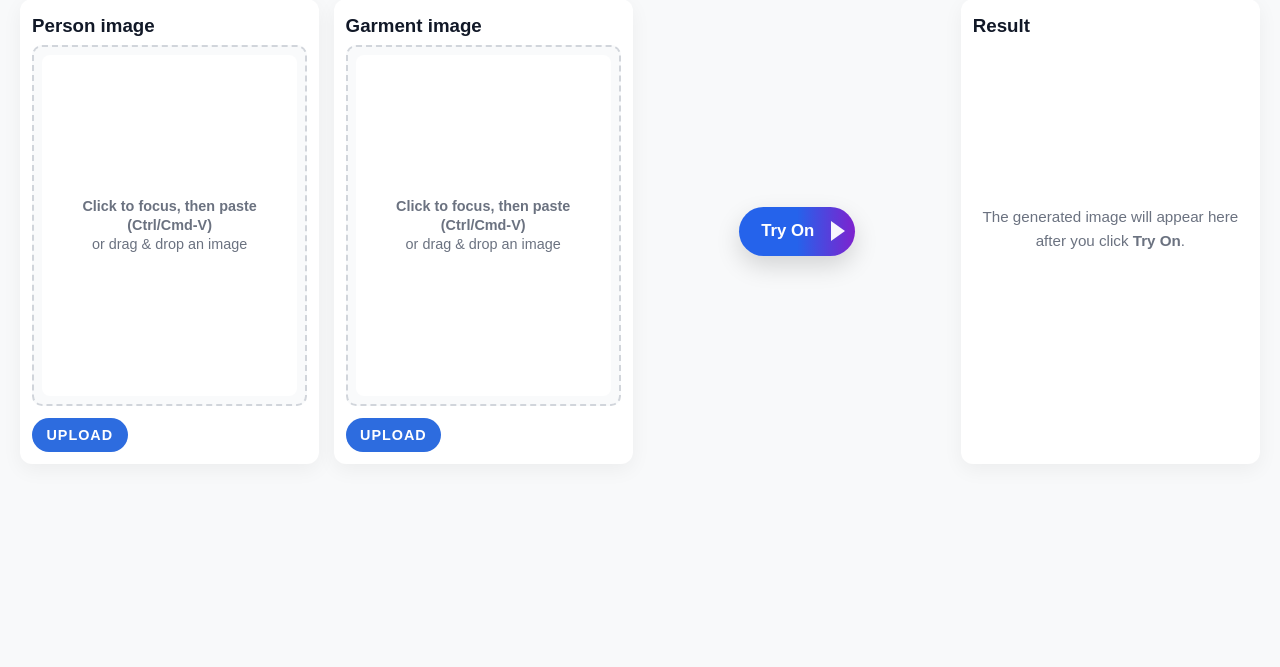
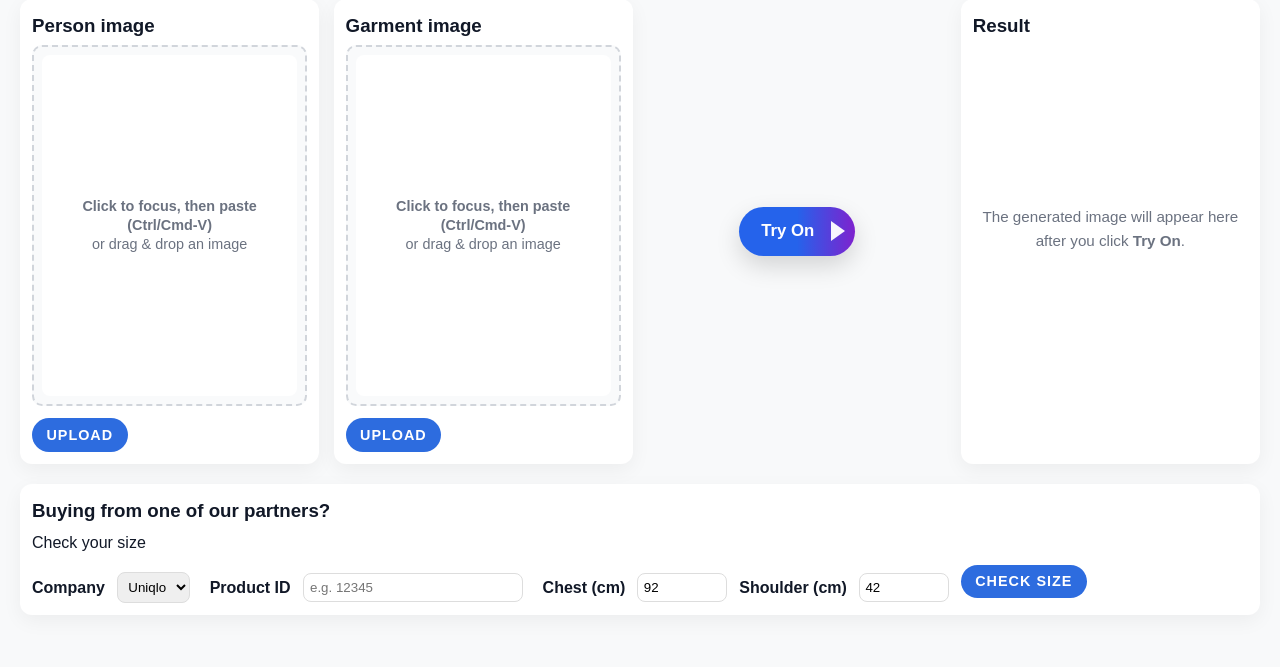
Before and after one commit to Ianhl/emergrade, a Django app: page /demo/ in a window 1280 px wide. Shown: the part 181-848 px from the top of the page. Before the commit the page ends 633 px from the top, so only its background shows below. Run offline with Django 5.2, Linux system fonts and the light colour scheme.

Commit message:
Added Size Recommender

```diff
--- a/emergrade/settings.py
+++ b/emergrade/settings.py
@@ -90,11 +90,6 @@ TEMPLATES = [
 
 WSGI_APPLICATION = 'emergrade.wsgi.application'
 
-# Media
-
-MEDIA_URL = "/media/"
-MEDIA_ROOT = BASE_DIR / "media"
-
 # Database
 # https://docs.djangoproject.com/en/5.2/ref/settings/#databases
 
--- a/templates/vton_demo.html
+++ b/templates/vton_demo.html
@@ -145,7 +145,7 @@
         </div>
 
         <div class="center-row">
-          <button id="tryonBtn" type="submit" class="arrow-btn" aria-label="Try On">
+          <button id="tryonBtn" type="submit" class="arrow-btn" name="action" value="tryon" aria-label="Try On">
             Try On
           </button>
         </div>
@@ -165,8 +165,43 @@
         </div>
       </div>
 
+      <div class="card" style="grid-column: 1 / -1;margin-top: 20px;">
+
+
+
+  <h3>Buying from one of our partners?</h3>
+  <p>Check your size</p>
+
+  <div style="display:flex;gap:.75rem;flex-wrap:wrap;align-items:center">
+    <label><strong>Company</strong></label>
+    <select name="company" form="tryonForm" onchange="/* keep same form */" style="padding:.4rem;border:1px solid #ddd;border-radius:8px">
+      {% for c in companies %}
+        <option value="{{ c|lower }}" {% if company == c|lower %}selected{% endif %}>{{ c }}</option>
+      {% endfor %}
+    </select>
+
+    <label style="margin-left:.5rem"><strong>Product ID</strong></label>
+    <input type="text" name="product_id" form="tryonForm" value="{{ product_id|default:'' }}"
+           placeholder="e.g. {{ demo_product_hint }}"
+           style="padding:.4rem;border:1px solid #ddd;border-radius:8px;min-width:220px">
+
+    <!-- demo body measurements -->
+    <label style="margin-left:.5rem"><strong>Chest (cm)</strong></label>
+    <input type="number" step="0.1" name="chest" form="tryonForm" value="{{ chest|default:'92' }}" style="padding:.35rem;border:1px solid #ddd;border-radius:8px;width:90px">
+    <label><strong>Shoulder (cm)</strong></label>
+    <input type="number" step="0.1" name="shoulder" form="tryonForm" value="{{ shoulder|default:'42' }}" style="padding:.35rem;border:1px solid #ddd;border-radius:8px;width:90px">
+
+    <button class="btn" type="submit" form="tryonForm" name="action" value="check_size">Check size</button>
+  </div>
+
     </form>
   </div>
+
+  {% if size_blurb %}
+    <p style="margin-top:.6rem;font-weight:600">{{ size_blurb }}</p>
+  {% endif %}
+</div>
+
 
   <script>
     // ---------- file/paste helpers ----------
--- a/vton/hf_tryon.py
+++ b/vton/hf_tryon.py
@@ -5,7 +5,8 @@ from django.conf import settings
 from gradio_client import Client, handle_file  # use handle_file
 from PIL import Image, ImageOps
 
-SPACE = "JeremelleV/IDM-VTON"
+SPACE = "JeremelleV/idmvton"
+#SPACE = "https://huggingface.co/spaces/JeremelleV/idmvton"
 client = Client(SPACE)
 
 def _exif_upright_copy(src_path: str) -> str:
@@ -37,16 +38,21 @@ def run_tryon(human_path, garment_path, desc="", steps=30, seed=42, crop=False):
     }
 
     # 2) Call the Space (no float seed/steps)
-    out_path, mask_path = client.predict(
-        dict=editor_input,
-        garm_img=handle_file(garment_fixed),
-        garment_des=desc or "",
-        is_checked=True,
-        is_checked_crop=bool(crop),
-        denoise_steps=int(steps),
-        seed=int(seed),
-        api_name="/tryon",
-    )
+    try:
+        out_path, mask_path = client.predict(
+            dict=editor_input,
+            garm_img=handle_file(garment_fixed),
+            garment_des=desc or "",
+            is_checked=True,
+            is_checked_crop=bool(crop),
+            denoise_steps=int(steps),
+            seed=int(seed),
+            api_name="/tryon",
+        )
+    except Exception as e:
+        # surface to template/logs so you know it didn’t reach the Space
+        raise RuntimeError(f"HF call failed: {type(e).__name__}: {e}")
+
 
     # 3) Copy outputs verbatim (DO NOT rotate/resize) → ensures no distortion
     media_root = Path(settings.MEDIA_ROOT) / "tryon"
--- /dev/null
+++ b/vton/testingscript.py
@@ -0,0 +1,3 @@
+from gradio_client import Client
+c = Client("JeremelleV/idmvton", verbose=True)
+print(c.view_api())  # should print the /tryon endpoint
--- a/vton/views.py
+++ b/vton/views.py
@@ -1,34 +1,96 @@
-import os, tempfile, traceback
+# vton/views.py
+import json, pathlib, os, tempfile, traceback
 from django.shortcuts import render
 from .hf_tryon import run_tryon
+from .services.size_recommender import ProductChart, SizeRow, recommend_top_size
+
+_CHARTS = None
+def load_charts():
+    global _CHARTS
+    if _CHARTS is None:
+        try:
+            p = pathlib.Path(__file__).resolve().parent / "data" / "uniqlo_sizes.json"
+            data = json.loads(p.read_text())
+        except Exception:
+            # Don't block Try-On if size data is missing
+            data = {"products": []}
+
+        charts = {}
+        for prod in data.get("products", []):
+            charts[("uniqlo", prod["sku"])] = ProductChart(
+                sku=prod["sku"], name=prod["name"],
+                category=prod["category"], stretch=bool(prod["stretch"]),
+                units=prod["units"], sizes=[SizeRow(**s) for s in prod["sizes"]],
+            )
+        _CHARTS = charts
+    return _CHARTS
 
 def vton_demo(request):
     ctx = {}
+    charts = load_charts()
+
     if request.method == "POST":
-        person = request.FILES.get("person")
+        action   = (request.POST.get("action") or "").strip().lower()
+        company  = (request.POST.get("company") or "").strip().lower()
+        product  = (request.POST.get("product_id") or "").strip()
+
+        # demo body measurements (don’t crash if blanks)
+        def _float_or(val, default):
+            try: return float(val)
+            except Exception: return default
+        user_cm = {
+            "chest": _float_or(request.POST.get("chest"), 92.0),
+            "shoulder": _float_or(request.POST.get("shoulder"), 42.0),
+        }
+
+        person  = request.FILES.get("person")
         garment = request.FILES.get("garment")
 
-        def save_tmp(f):
-            suffix = os.path.splitext(f.name)[-1] or ".png"
+        def save_tmp(fobj):
+            suffix = pathlib.Path(fobj.name).suffix or ".png"
             tmp = tempfile.NamedTemporaryFile(delete=False, suffix=suffix)
-            for chunk in f.chunks(): tmp.write(chunk)
+            for chunk in fobj.chunks(): tmp.write(chunk)
             tmp.flush(); tmp.close()
             return tmp.name
 
-        if person and garment:
-            p_path = save_tmp(person)
-            g_path = save_tmp(garment)
-            try:
-                out_url, mask_url = run_tryon(p_path, g_path)
-                ctx["out_url"] = out_url
-                #ctx["mask_url"] = mask_url
-            except Exception as e:
-                print("TRY-ON ERROR:", e)
-                print(traceback.format_exc())
-                ctx["error"] = f"Try-on failed: {e}"
-            finally:
-                for p in (p_path, g_path):
-                    try: os.remove(p)
-                    except: pass
+        # ---- Try-On path ----
+        if action == "tryon" or (person and garment):
+            if not (person and garment):
+                ctx["error"] = "Please add a person image and a garment image, then click Try On."
+            else:
+                p_path = save_tmp(person); g_path = save_tmp(garment)
+                try:
+                    out_url, _mask_url = run_tryon(p_path, g_path)
+                    ctx["out_url"] = out_url
+                except Exception as e:
+                    print("TRY-ON ERROR:", e)
+                    print(traceback.format_exc())
+                    ctx["error"] = f"Try-on failed: {e}"
+                finally:
+                    for p in (p_path, g_path):
+                        try: os.remove(p)
+                        except: pass
 
+        # ---- Size-check path ----
+        elif action == "check_size":
+            chart = charts.get((company, product))
+            if chart:
+                size_label, blurb = recommend_top_size(user_cm, chart)
+                ctx["size_blurb"] = f"We recommend size {size_label}. {blurb}" if size_label else blurb
+            else:
+                ctx["size_blurb"] = (
+                    "We couldn’t find size data for that company / product ID "
+                    "(demo uses: Mock Company + uniqlo_u_crew_001)."
+                )
+
+        # Echo inputs back to the template
+        ctx.update({
+            "company": company,
+            "product_id": product,
+            "chest": user_cm["chest"],
+            "shoulder": user_cm["shoulder"],
+        })
+
+    ctx["companies"] = ["Uniqlo"]
+    ctx["demo_product_hint"] = "12345"
     return render(request, "vton_demo.html", ctx)
```
Also changed, not shown: vton/data/uniqlo_sizes.json (added, +20 -0 lines), vton/services/size_recommender.py (added, +55 -0 lines), 1 other file.
